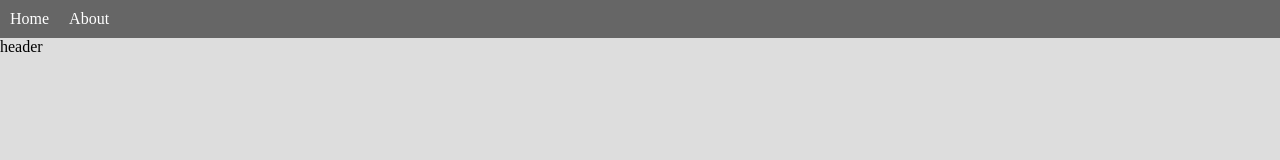
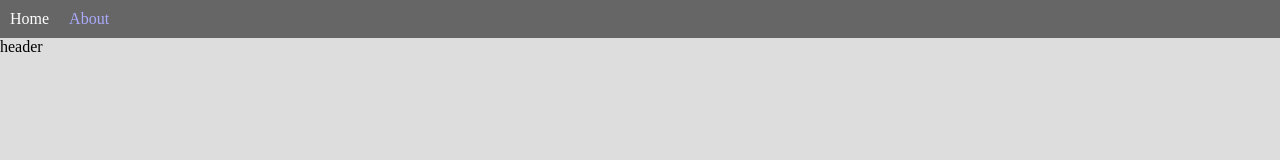
Before and after one commit to YoshikiMaruya/react-basic, a React (Create React App) app in the folder react_basic/: page /about in a window 1280 px wide. Shown: the top 160 px of the page. Built offline with nearby package versions, Linux system fonts and the light colour scheme.

Commit message:
changed the nav style

```diff
--- a/react_basic/src/components/Nav.jsx
+++ b/react_basic/src/components/Nav.jsx
@@ -1,11 +1,12 @@
 import React from 'react';
+import { NavLink } from 'react-router-dom';
 
 const Nav = () => {
   return (
     <nav style={{ background: "#666" }}>
       <ul style={{ display: 'flex', listStyle: 'none' }}>
-        <li style={{ margin: 10 }}><a href="/" style={{ color: "#fff", textDecoration: 'none' }}>Home</a></li>
-        <li style={{ margin: 10 }}><a href="/about" style={{ color: "#fff", textDecoration: 'none' }}>About</a></li>
+        <li style={{ margin: 10 }}><NavLink exact to="/" style={{ color: "#fff", textDecoration: 'none' }} activeStyle={{ color: '#aaf' }}>Home</NavLink></li>
+        <li style={{ margin: 10 }}><NavLink exact to="/about" style={{ color: "#fff", textDecoration: 'none' }} activeStyle={{ color: '#aaf' }}>About</NavLink></li>
       </ul>
     </nav>
   );
```
